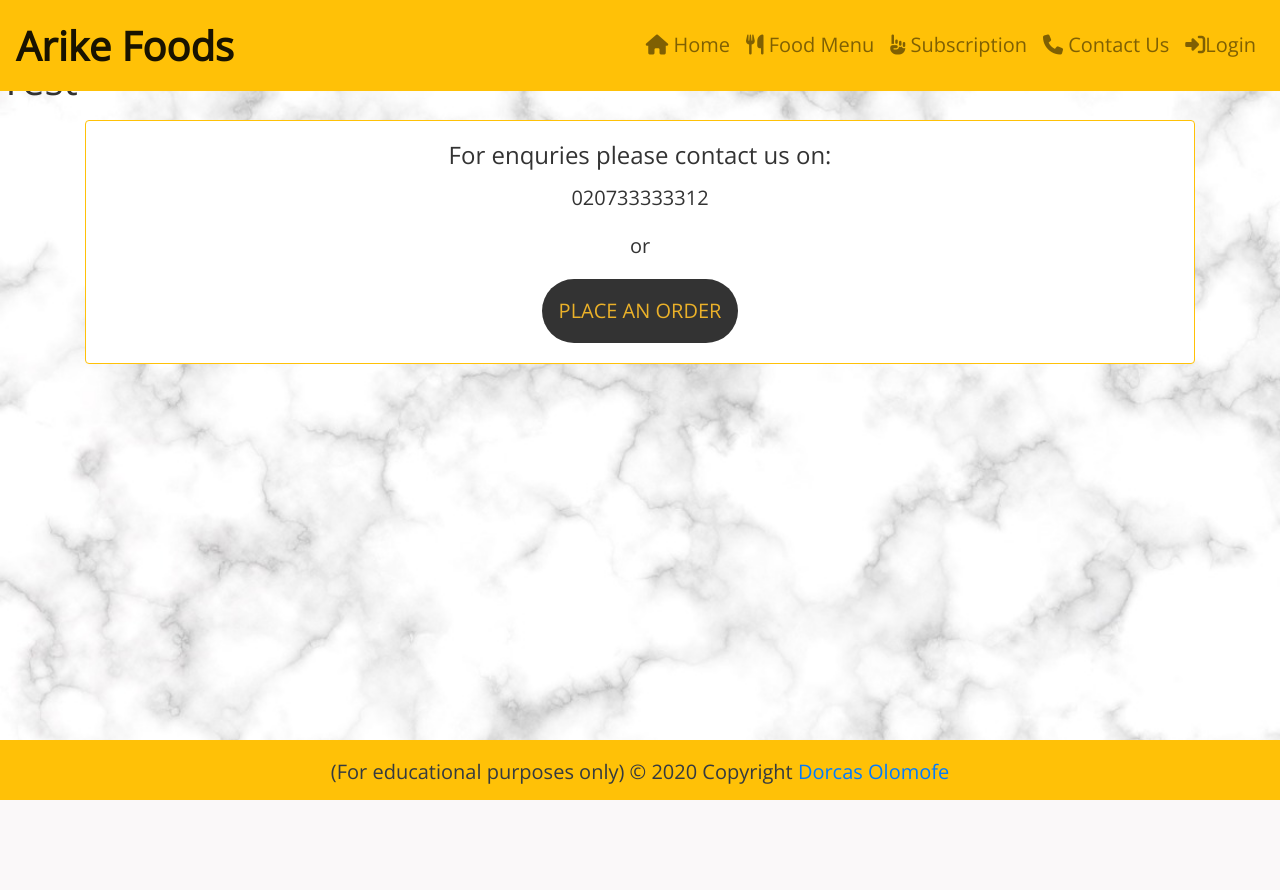
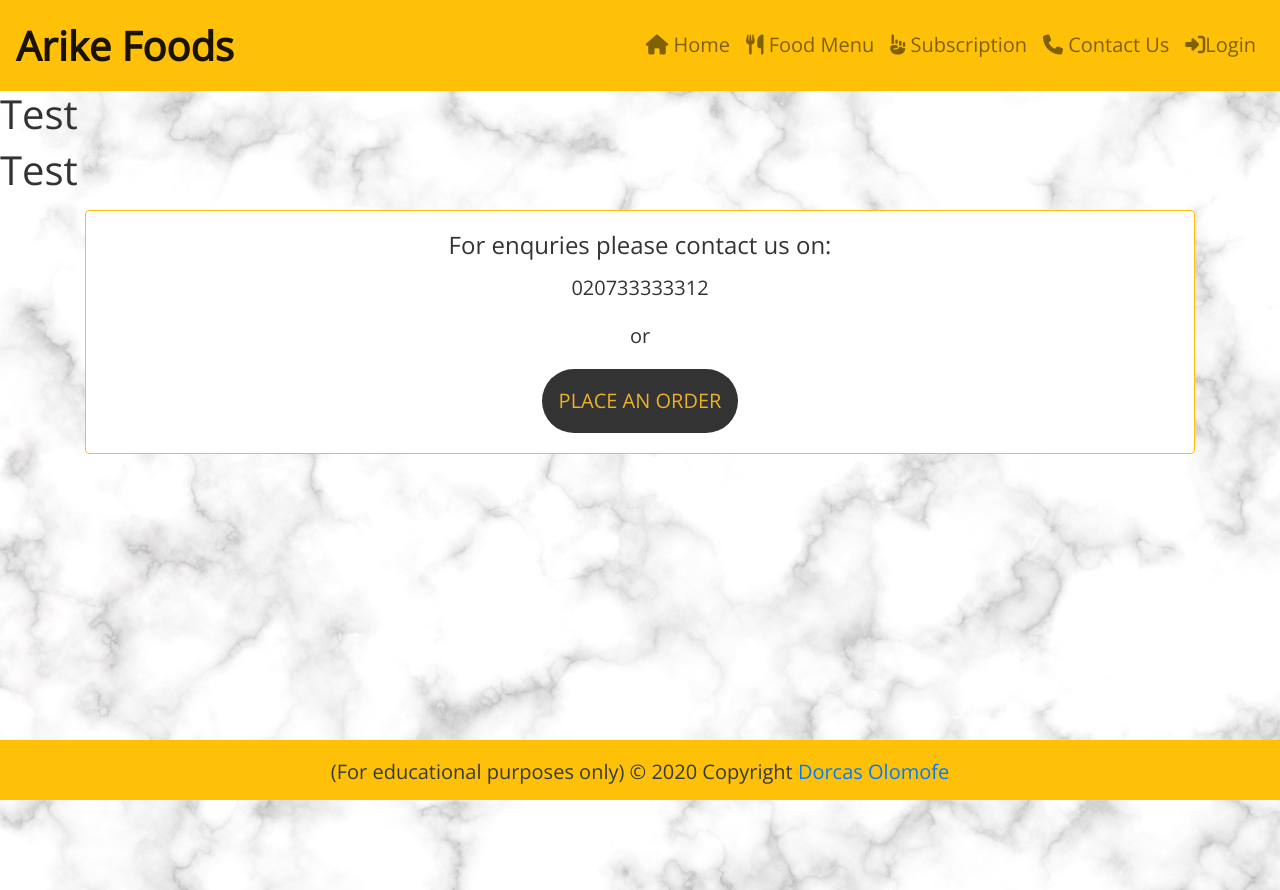
Before and after one commit to Dorcas-Amoo/ms4-project-arikefoods, a Django app: page /contact_us/ in a window 1280 px wide. Before the commit the page ends 800 px from the top, so only its background shows below. Run offline with Django 3.2, Linux system fonts and the light colour scheme; some libraries are stand-ins or nearby versions.

Commit message:
Added styling to body, section and card

```diff
--- a/static/css/base.css
+++ b/static/css/base.css
@@ -7,7 +7,7 @@ html {
 }
 
 body {
-    background: url('/media/bg-marble.jpg') no-repeat;
+    background: url('/media/bg-marble.jpg') no-repeat fixed;
     background-size: cover;
 	color: #333;
 	font-family: 'open sans', sans-serif;
@@ -17,6 +17,10 @@ body {
     min-height: 100vh;
     flex-direction: column;
     overflow-x: hidden;
+}
+
+section {
+    margin-top: 90px;
 }
 
 main {
@@ -46,6 +50,10 @@ main {
    color: #ebb129!important;
 }
 
+.card {
+    margin: 0 auto;
+}
+
 /* -----------------------------Navbar (Credits: Bootstrap & Code Institute)*/
 .navbar-brand {
     font-size: 40px !important;
```
